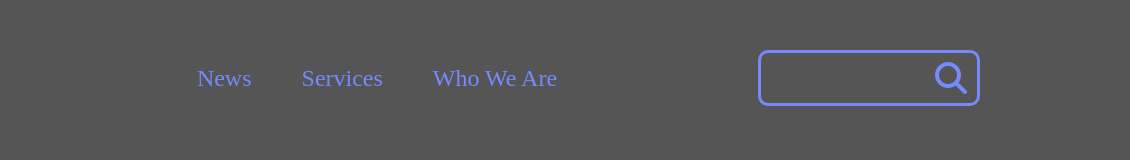
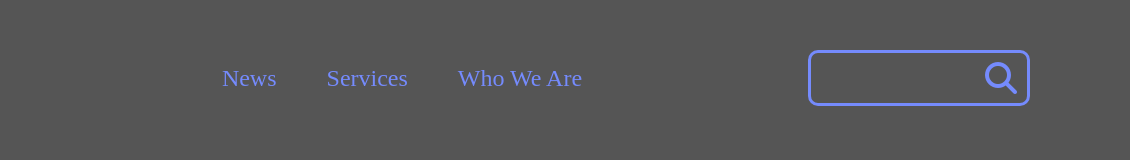
Before and after one commit to Bekar-T/AoDI_Task_6, a plain HTML site: page index.html in a window 1280 px wide. Shown: the full height of the page, 150-1280 px from the left. Drawn offline with Linux system fonts and the light colour scheme.

Commit message:
header even more finished

```diff
--- a/css/style.css
+++ b/css/style.css
@@ -8,10 +8,15 @@ header section footer{
 }
 /* header */
 header{
-    padding: 50px 100px;
     display: flex;
+    justify-content: center;
+}
+.header_div{
+    width: 100%;
+    margin: 50px 100px;
+    display: flex;
+    align-items: center;
     justify-content: space-between;
-    align-items: center;
     column-gap: 50px;
 }
 .logo_link{
@@ -31,7 +36,6 @@ nav ul{
 .search_div{
     width: 222px;
     height: 56px;
-    margin-right: 50px;
     border-radius: 10px;
     border: 3px solid #758BFD;
     display: flex;
--- a/index.html
+++ b/index.html
@@ -11,6 +11,7 @@
 <body>
     <!-- header -->
     <header>
+        <div class="header_div">
             <a class="logo_link" href="index.html"><img src="images/plane.svg" alt="plane logo"></a>
             <nav>
                 <ul>
@@ -21,6 +22,7 @@
             </nav>
             <div class="search_div">
                 <i class="fa-solid fa-magnifying-glass"></i>
+            </div>
         </div>
     </header>
     <!-- section -->
```
Lines whose indentation alone changed are shown as unchanged.
